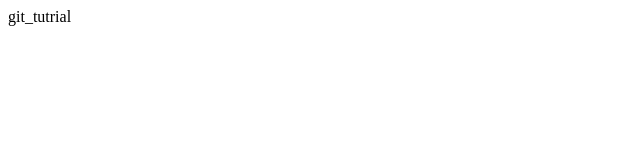
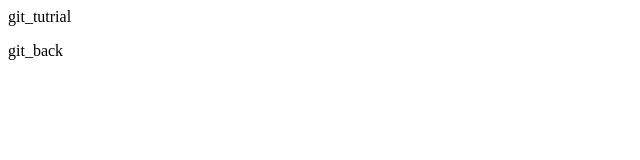
Before and after one commit to toshihi07/git_tutrial, a plain HTML site: page index.html in a window 1280 px wide. Shown: the full height of the page, 0-640 px from the left. Drawn offline with Linux system fonts and the light colour scheme.

Commit message:
back commit

```diff
--- a/index.html
+++ b/index.html
@@ -1 +1,2 @@
 <p>git_tutrial</p>
+<p>git_back</p>
```
